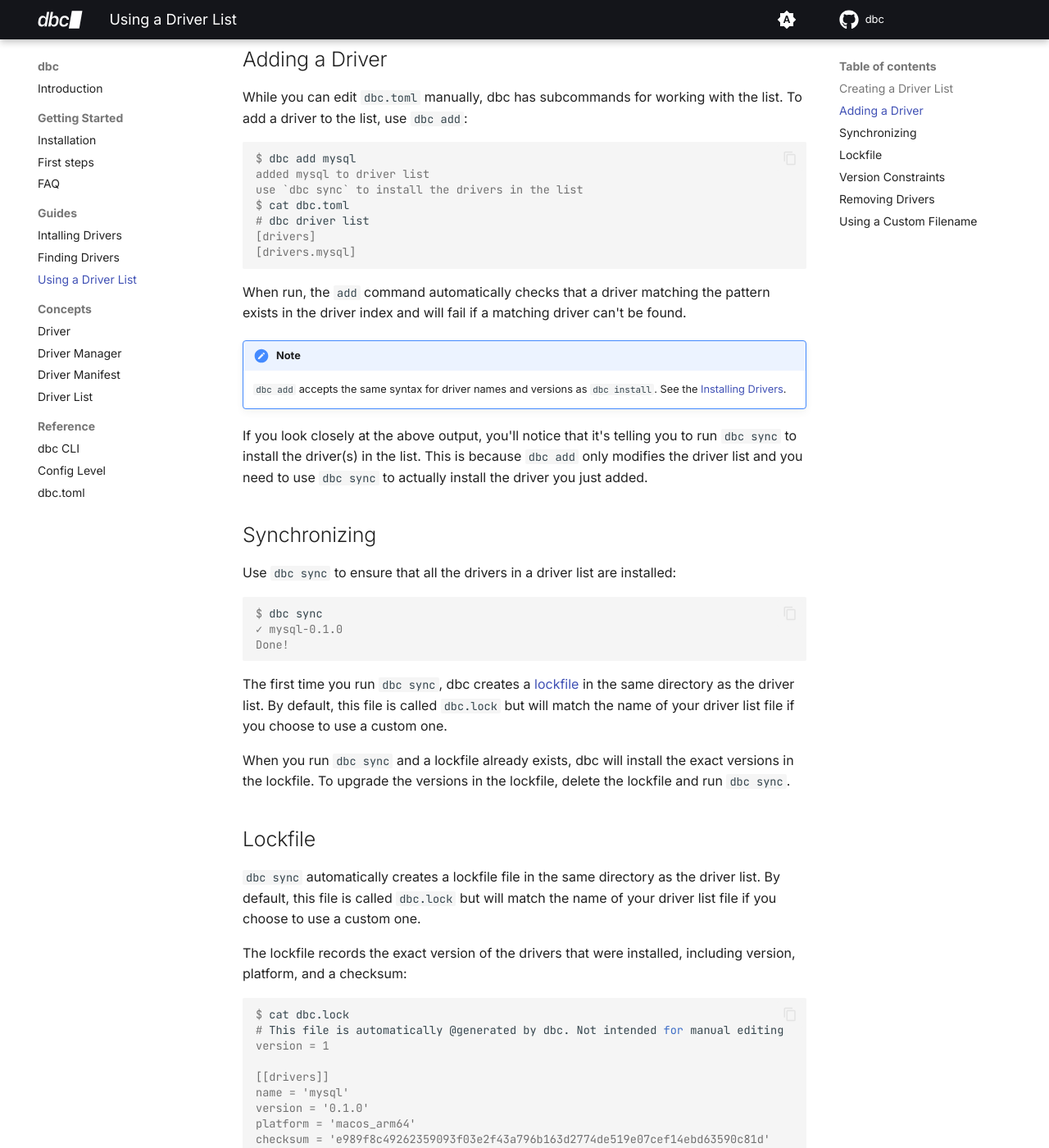
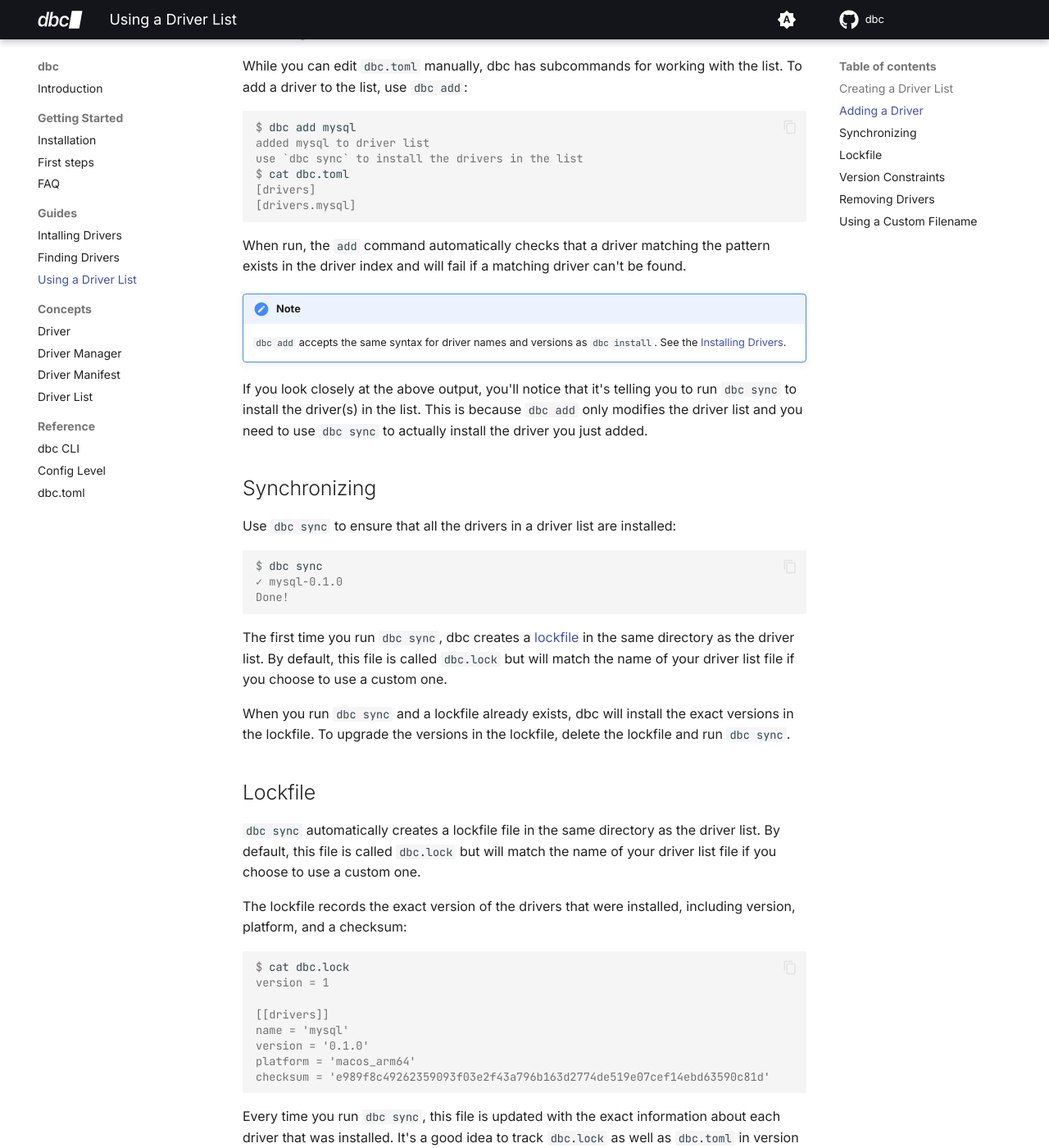
Before and after one commit to columnar-tech/dbc, an MkDocs documentation site: the page built from docs/guides/driver_list.md, in a window 1280 px wide and 1400 px high, scrolled down 811 px. Shown: the whole window at 82% size. Built offline with MkDocs 1.6.1 and Material for MkDocs 9.7.7, drawn with Linux system fonts in a browser that asks for light colours; plug-ins that fetch from the network failed and are left out; comment, search, counter and statistics services are not loaded; some of the changed text lies outside the part shown.

Commit message:
Fix code blocks that don't auto-copy well

````diff
--- a/docs/guides/driver_list.md
+++ b/docs/guides/driver_list.md
@@ -20,8 +20,6 @@
 $ ls
 dbc.toml
 $ cat dbc.toml
-# dbc driver list
-
 [drivers]
 
 ```
@@ -38,7 +36,6 @@
 added mysql to driver list
 use `dbc sync` to install the drivers in the list
 $ cat dbc.toml
-# dbc driver list
 [drivers]
 [drivers.mysql]
 ```
@@ -75,7 +72,6 @@
 
 ```console
 $ cat dbc.lock
-# This file is automatically @generated by dbc. Not intended for manual editing
 version = 1
 
 [[drivers]]
@@ -97,7 +93,6 @@
 added mysql to driver list with constraint =0.1.0
 use `dbc sync` to install the drivers in the list
 $ cat dbc.toml
-# dbc driver list
 [drivers]
 [drivers.mysql]
 version = '=0.1.0'
````
Also changed, not shown: docs/getting_started/first_steps.md (+1 -2 lines).
